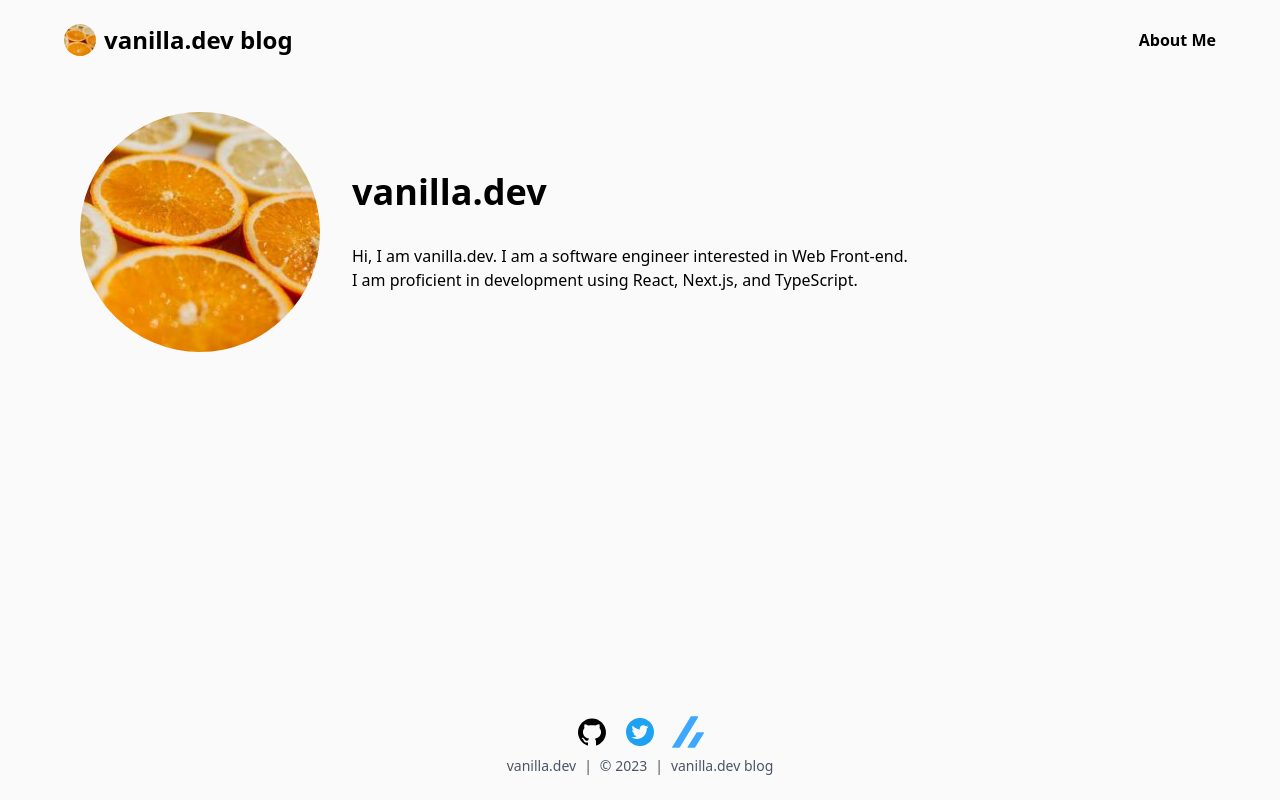
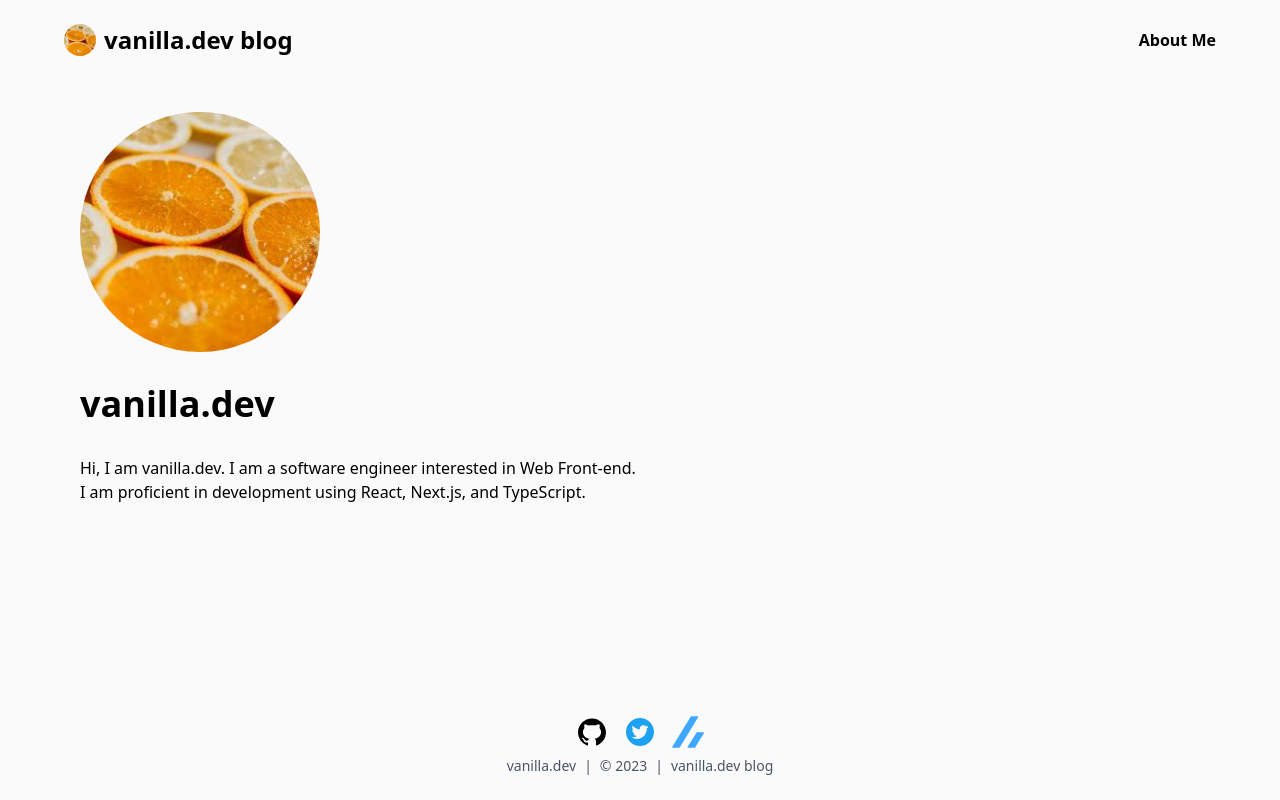
Before and after one commit to daichan2019/blog.vanillism, a Next.js app: page /about in a window 1280 px wide. Built offline with nearby package versions, Linux system fonts and the light colour scheme; no server answers.

Commit message:
fix: fix about page style

```diff
--- a/src/app/about/page.tsx
+++ b/src/app/about/page.tsx
@@ -8,9 +8,9 @@ export const metadata = {
 
 export default function Page(): JSX.Element {
   return (
-    <div className={cn('flex flex-col items-center gap-8 lg:flex-row')}>
+    <div>
       <Image alt='' className={cn('rounded-full')} height={240} src='/orange.jpg' width={240} />
-      <div>
+      <div className={cn('mt-8')}>
         <h2 className={cn('text-2xl font-bold md:text-4xl')}>vanilla.dev</h2>
         <p className={cn('mt-8')}>
           Hi, I am vanilla.dev. I am a software engineer interested in Web Front-end.
```
